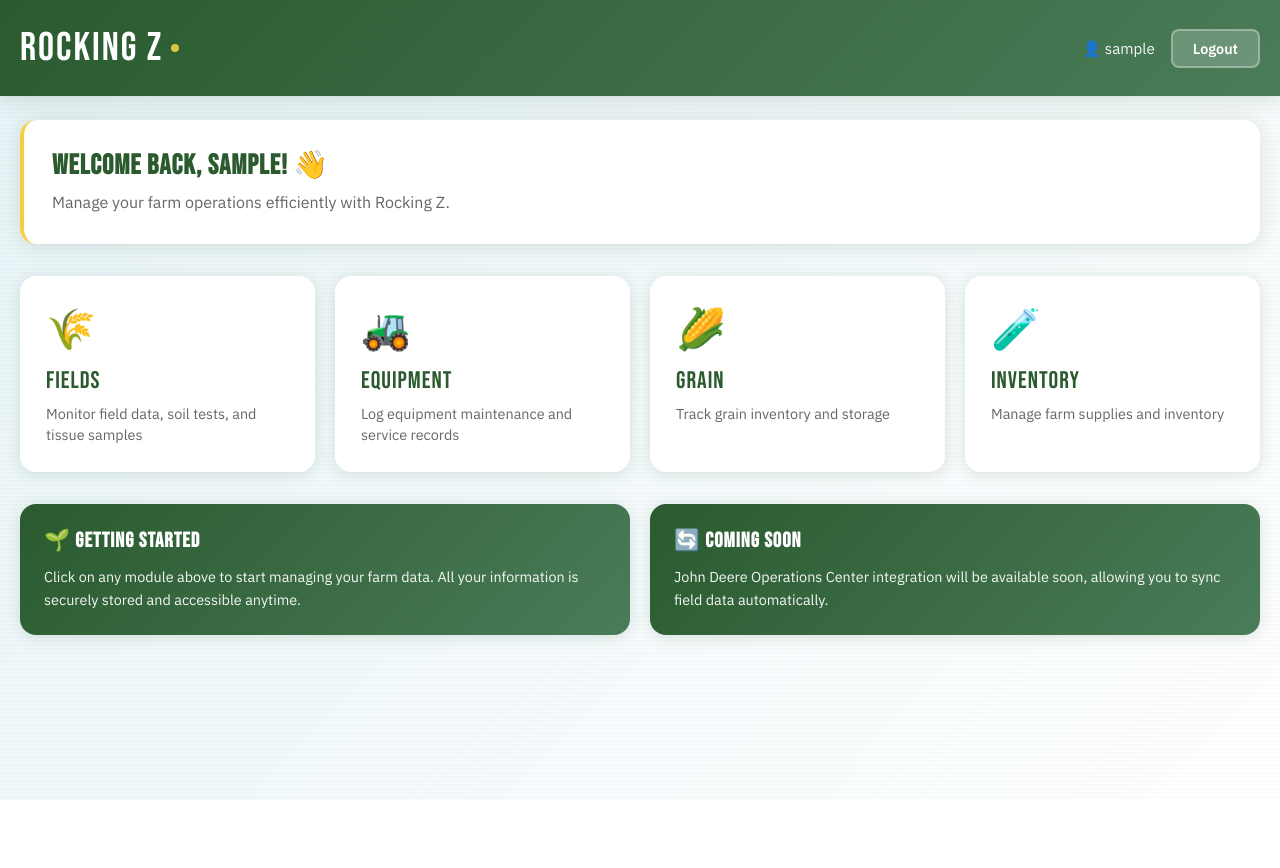
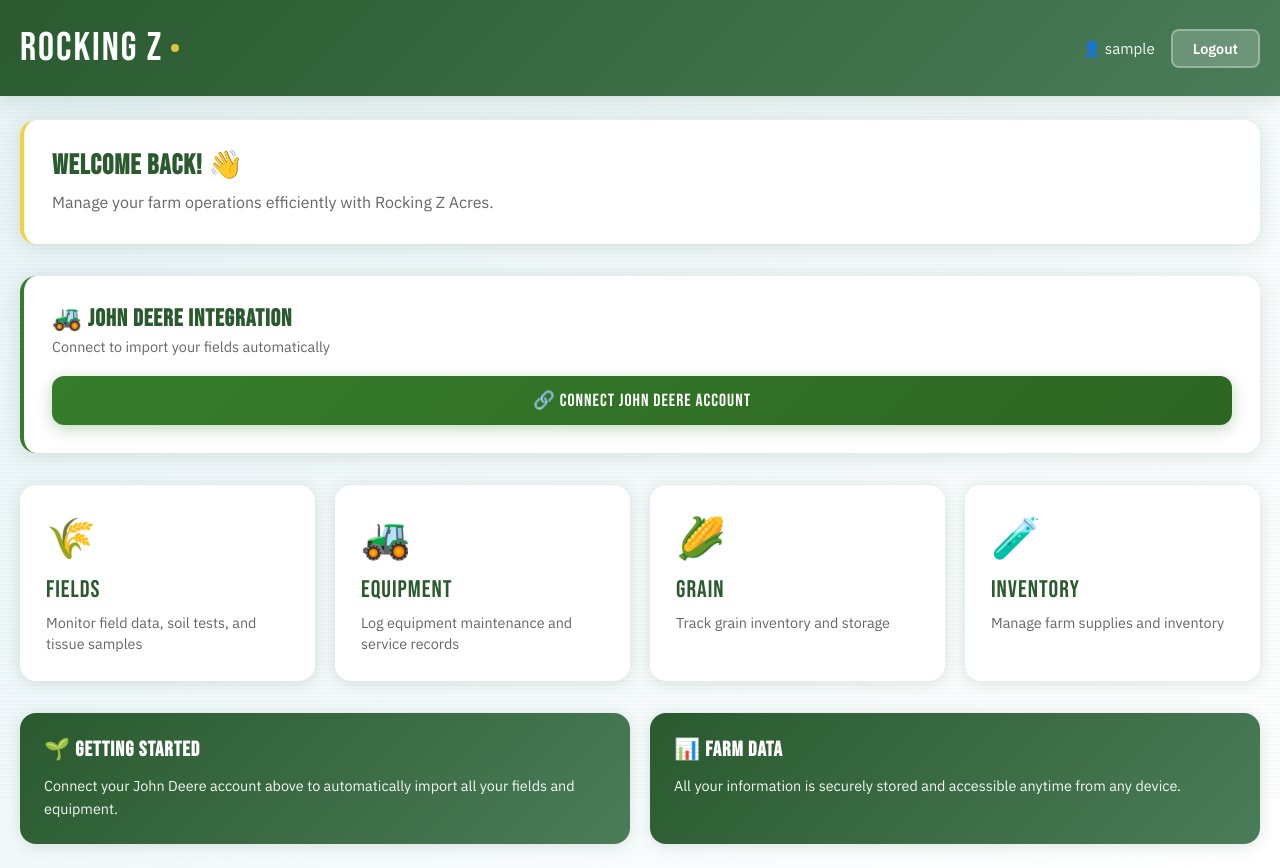
Before and after one commit to chopper123456/rocking-z-farm, a React (Vite) app in the folder frontend/: page / in a window 1280 px wide. Before the commit the page ends 800 px from the top, so only its background shows below. Built offline with nearby package versions, Linux system fonts and the light colour scheme; no server answers; sample sign-in values are in the browser's storage.

Commit message:
Add John Deere connect button to dashboard

```diff
--- a/frontend/src/components/Dashboard/Dashboard.css
+++ b/frontend/src/components/Dashboard/Dashboard.css
@@ -42,6 +42,104 @@
 .welcome-card p {
   color: #666;
   line-height: 1.6;
+}
+
+.jd-integration-card {
+  background: var(--white);
+  border-radius: 16px;
+  padding: 1.75rem;
+  margin-bottom: 2rem;
+  box-shadow: 0 2px 20px var(--shadow);
+  border-left: 4px solid #367c2b;
+}
+
+.jd-header {
+  display: flex;
+  justify-content: space-between;
+  align-items: flex-start;
+  margin-bottom: 1.25rem;
+}
+
+.jd-header h3 {
+  font-family: 'Bebas Neue', sans-serif;
+  font-size: 1.5rem;
+  color: var(--earth-dark);
+  margin-bottom: 0.25rem;
+  letter-spacing: 1px;
+}
+
+.jd-header p {
+  color: #666;
+  font-size: 0.9rem;
+}
+
+.connected-badge {
+  background: #d4edda;
+  color: #155724;
+  padding: 0.5rem 1rem;
+  border-radius: 20px;
+  font-size: 0.85rem;
+  font-weight: 600;
+  border: 2px solid #c3e6cb;
+}
+
+.jd-actions {
+  display: flex;
+  gap: 1rem;
+  flex-wrap: wrap;
+}
+
+.btn-connect-jd,
+.btn-sync,
+.btn-disconnect {
+  padding: 0.875rem 1.75rem;
+  border: none;
+  border-radius: 12px;
+  font-family: 'Bebas Neue', sans-serif;
+  font-size: 1.1rem;
+  letter-spacing: 1px;
+  cursor: pointer;
+  transition: all 0.2s ease;
+}
+
+.btn-connect-jd {
+  background: linear-gradient(135deg, #367c2b, #2d6623);
+  color: var(--white);
+  box-shadow: 0 4px 15px rgba(54, 124, 43, 0.3);
+  width: 100%;
+}
+
+.btn-connect-jd:hover:not(:disabled) {
+  transform: translateY(-2px);
+  box-shadow: 0 6px 25px rgba(54, 124, 43, 0.4);
+}
+
+.btn-sync {
+  background: linear-gradient(135deg, #367c2b, #2d6623);
+  color: var(--white);
+  box-shadow: 0 4px 15px rgba(54, 124, 43, 0.3);
+  flex: 1;
+}
+
+.btn-sync:hover:not(:disabled) {
+  transform: translateY(-2px);
+  box-shadow: 0 6px 25px rgba(54, 124, 43, 0.4);
+}
+
+.btn-disconnect {
+  background: #f5f5f5;
+  color: #666;
+}
+
+.btn-disconnect:hover {
+  background: #e0e0e0;
+}
+
+.btn-connect-jd:disabled,
+.btn-sync:disabled {
+  opacity: 0.6;
+  cursor: not-allowed;
+  transform: none;
 }
 
 .module-grid {
--- a/frontend/src/components/Dashboard/Dashboard.jsx
+++ b/frontend/src/components/Dashboard/Dashboard.jsx
@@ -1,12 +1,96 @@
-import { useNavigate } from 'react-router-dom';
+import { useState, useEffect } from 'react';
+import { useNavigate, useSearchParams } from 'react-router-dom';
 import Header from '../Layout/Header';
+import axios from 'axios';
 import './Dashboard.css';
 
 function Dashboard({ user, onLogout }) {
   const navigate = useNavigate();
+  const [searchParams] = useSearchParams();
+  const [jdConnected, setJdConnected] = useState(false);
+  const [jdLoading, setJdLoading] = useState(false);
+  const [syncing, setSyncing] = useState(false);
+
+  const API_URL = import.meta.env.VITE_API_URL || 'http://localhost:5000/api';
+
+  useEffect(() => {
+    checkJohnDeereStatus();
+
+    // Check for OAuth callback
+    if (searchParams.get('jd_connected') === 'true') {
+      alert('✅ Successfully connected to John Deere!');
+      checkJohnDeereStatus();
+    }
+    if (searchParams.get('jd_error')) {
+      alert('❌ Failed to connect to John Deere. Please try again.');
+    }
+  }, [searchParams]);
+
+  const checkJohnDeereStatus = async () => {
+    try {
+      const token = localStorage.getItem('token');
+      const response = await axios.get(`${API_URL}/john-deere/status`, {
+        headers: { Authorization: `Bearer ${token}` }
+      });
+      setJdConnected(response.data.connected);
+    } catch (error) {
+      console.error('Error checking JD status:', error);
+      setJdConnected(false);
+    }
+  };
+
+  const handleConnectJohnDeere = () => {
+    setJdLoading(true);
+    const token = localStorage.getItem('token');
+    window.location.href = `${API_URL}/john-deere/connect?token=${token}`;
+  };
+
+  const handleSyncFields = async () => {
+    if (!window.confirm('This will import all your fields from John Deere. Continue?')) {
+      return;
+    }
+
+    setSyncing(true);
+    try {
+      const token = localStorage.getItem('token');
+      const response = await axios.post(`${API_URL}/john-deere/sync/fields`, {}, {
+        headers: { Authorization: `Bearer ${token}` }
+      });
+
+      alert(`✅ ${response.data.message}\n\nFields added: ${response.data.fieldsAdded}\nTotal fields found: ${response.data.totalFields}`);
+
+      // Refresh fields page if user wants to see them
+      if (window.confirm('Would you like to view your fields now?')) {
+        navigate('/fields');
+      }
+    } catch (error) {
+      console.error('Sync error:', error);
+      alert('❌ Failed to sync fields. Please try again.');
+    } finally {
+      setSyncing(false);
+    }
+  };
+
+  const handleDisconnect = async () => {
+    if (!window.confirm('Are you sure you want to disconnect from John Deere?')) {
+      return;
+    }
+
+    try {
+      const token = localStorage.getItem('token');
+      await axios.delete(`${API_URL}/john-deere/disconnect`, {
+        headers: { Authorization: `Bearer ${token}` }
+      });
+      setJdConnected(false);
+      alert('✅ Disconnected from John Deere');
+    } catch (error) {
+      console.error('Disconnect error:', error);
+      alert('❌ Failed to disconnect');
+    }
+  };
 
   const modules = [
-        {
+    {
       id: 'fields',
       icon: '🌾',
       title: 'Fields',
@@ -42,10 +126,49 @@ function Dashboard({ user, onLogout }) {
 
       <div className="home-screen">
         <div className="welcome-card">
-          <h2>Welcome back, {user?.username}! 👋</h2>
+          <h2>Welcome back! 👋</h2>
           <p>
-            {user?.farmName ? `Managing ${user.farmName}` : 'Manage your farm operations efficiently with Rocking Z.'}
+            {user?.farmName ? `Managing ${user.farmName}` : 'Manage your farm operations efficiently with Rocking Z Acres.'}
           </p>
+        </div>
+
+        {/* John Deere Integration Section */}
+        <div className="jd-integration-card">
+          <div className="jd-header">
+            <div>
+              <h3>🚜 John Deere Integration</h3>
+              <p>{jdConnected ? 'Connected and ready to sync' : 'Connect to import your fields automatically'}</p>
+            </div>
+            {jdConnected && (
+              <span className="connected-badge">✓ Connected</span>
+            )}
+          </div>
+
+          {jdConnected ? (
+            <div className="jd-actions">
+              <button
+                className="btn-sync"
+                onClick={handleSyncFields}
+                disabled={syncing}
+              >
+                {syncing ? '⏳ Syncing...' : '🔄 Sync Fields from John Deere'}
+              </button>
+              <button
+                className="btn-disconnect"
+                onClick={handleDisconnect}
+              >
+                Disconnect
+              </button>
+            </div>
+          ) : (
+            <button
+              className="btn-connect-jd"
+              onClick={handleConnectJohnDeere}
+              disabled={jdLoading}
+            >
+              {jdLoading ? 'Connecting...' : '🔗 Connect John Deere Account'}
+            </button>
+          )}
         </div>
 
         <div className="module-grid">
@@ -66,15 +189,15 @@ function Dashboard({ user, onLogout }) {
           <div className="info-card">
             <h3>🌱 Getting Started</h3>
             <p>
-              Click on any module above to start managing your farm data.
-              All your information is securely stored and accessible anytime.
+              {jdConnected
+                ? 'Click "Sync Fields" above to import all your fields from John Deere!'
+                : 'Connect your John Deere account above to automatically import all your fields and equipment.'}
             </p>
           </div>
           <div className="info-card">
-            <h3>🔄 Coming Soon</h3>
+            <h3>📊 Farm Data</h3>
             <p>
-              John Deere Operations Center integration will be available soon,
-              allowing you to sync field data automatically.
+              All your information is securely stored and accessible anytime from any device.
             </p>
           </div>
         </div>
```
